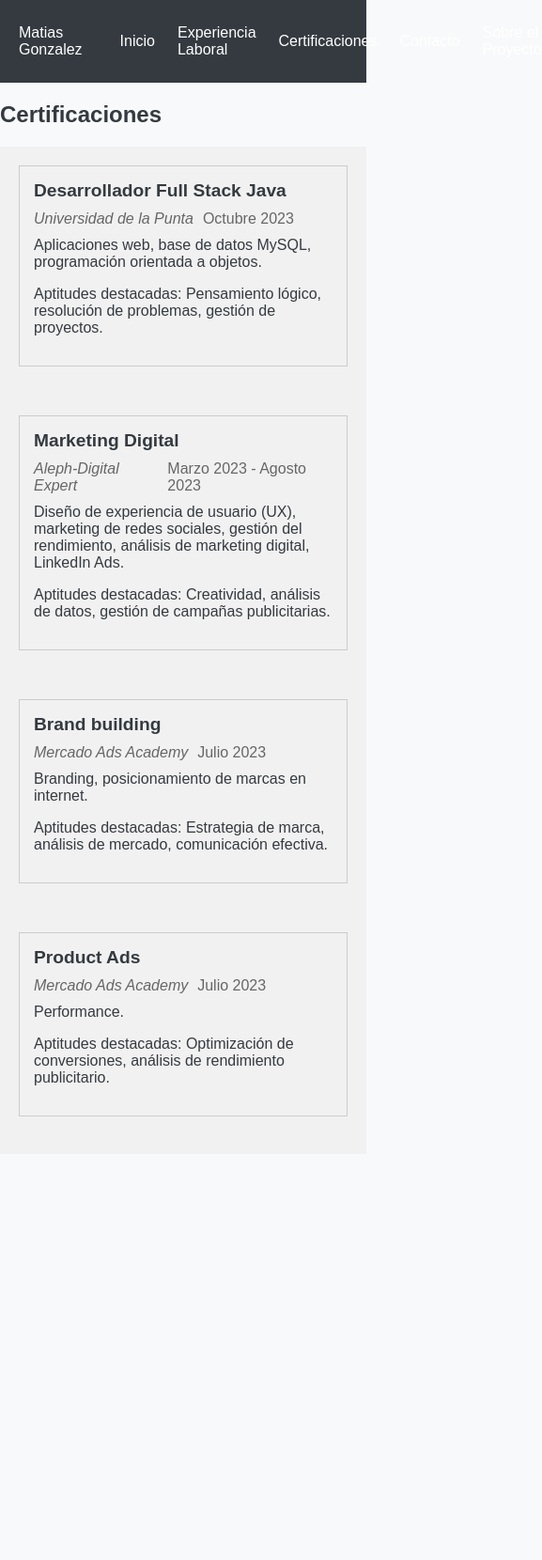
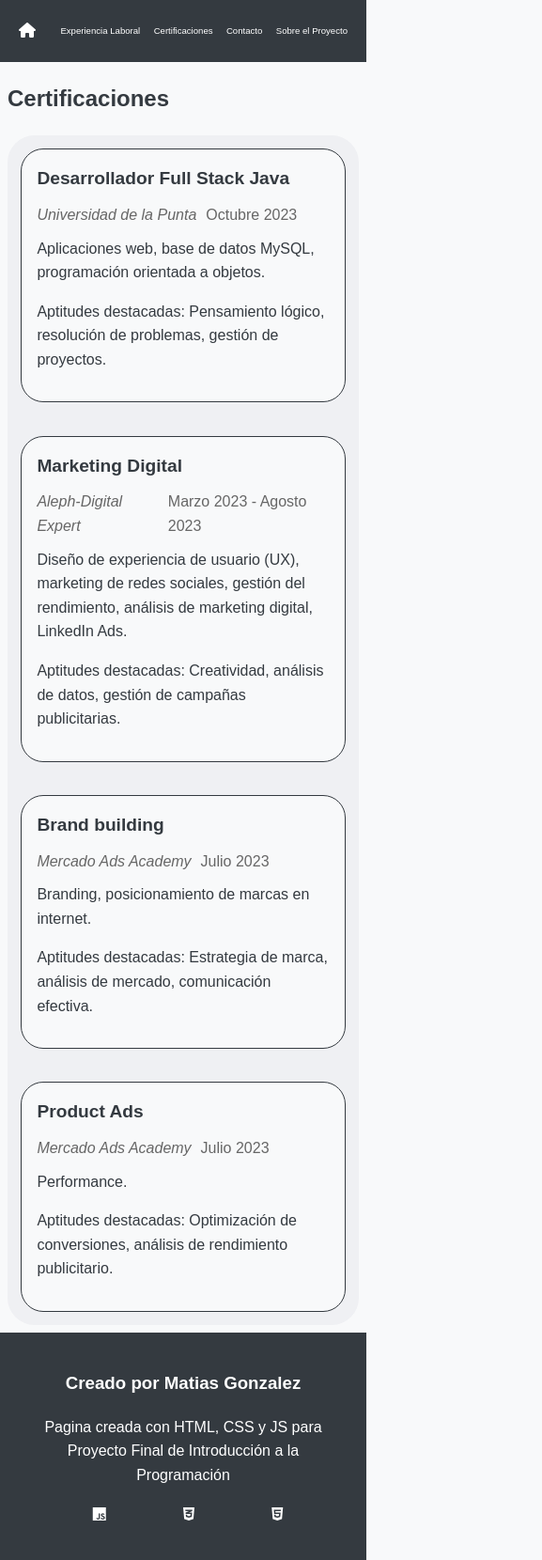
Before and after one commit to Junco2023/Curriculum, a plain HTML site: page Certificaciones/certificaciones.html in a window 390 px wide. Shown: the whole page at 94% size, 577 px wide, since content can reach past the window. Before the commit the page ends 1228 px from the top, so only its background shows below. Drawn offline with Linux system fonts and the light colour scheme.

Commit message:
Optimizacion

```diff
--- a/Certificaciones/certificaciones.html
+++ b/Certificaciones/certificaciones.html
@@ -10,12 +10,11 @@
 </head>
 
 <body>
-
+    <div class="container">
         <header>
-        <a href="index.html">Matias Gonzalez</a>
+            <a href="../index.html"><i class="fa-solid fa-house" style="color: #ffffff;"></i></a>
             <nav>
                 <ul>
-                <li><a href="../index.html">Inicio</a></li>
                     <li><a href="../ExperienciaLaboral/experienciaLaboral.html">Experiencia Laboral</a></li>
                     <li><a href="certificaciones.html">Certificaciones</a></li>
                     <li><a href="../Contacto/contacto.html">Contacto</a></li>
@@ -34,9 +33,11 @@
                             <div class="emisor">Universidad de la Punta</div>
                             <div class="fecha">Octubre 2023</div>
                         </div>
-                    <div class="resumen">Aplicaciones web, base de datos MySQL, programación orientada a objetos.</div>
+                        <div class="resumen">Aplicaciones web, base de datos MySQL, programación orientada a objetos.
+                        </div>
                         <div class="aptitudes">
-                        <p>Aptitudes destacadas: Pensamiento lógico, resolución de problemas, gestión de proyectos.</p>
+                            <p>Aptitudes destacadas: Pensamiento lógico, resolución de problemas, gestión de proyectos.
+                            </p>
                         </div>
                     </div>
 
@@ -46,9 +47,11 @@
                             <div class="emisor">Aleph-Digital Expert</div>
                             <div class="fecha">Marzo 2023 - Agosto 2023</div>
                         </div>
-                    <div class="resumen">Diseño de experiencia de usuario (UX), marketing de redes sociales, gestión del rendimiento, análisis de marketing digital, LinkedIn Ads.</div>
+                        <div class="resumen">Diseño de experiencia de usuario (UX), marketing de redes sociales, gestión
+                            del rendimiento, análisis de marketing digital, LinkedIn Ads.</div>
                         <div class="aptitudes">
-                        <p>Aptitudes destacadas: Creatividad, análisis de datos, gestión de campañas publicitarias.</p>
+                            <p>Aptitudes destacadas: Creatividad, análisis de datos, gestión de campañas publicitarias.
+                            </p>
                         </div>
                     </div>
 
@@ -60,7 +63,8 @@
                         </div>
                         <div class="resumen">Branding, posicionamiento de marcas en internet.</div>
                         <div class="aptitudes">
-                        <p>Aptitudes destacadas: Estrategia de marca, análisis de mercado, comunicación efectiva.</p>
+                            <p>Aptitudes destacadas: Estrategia de marca, análisis de mercado, comunicación efectiva.
+                            </p>
                         </div>
                     </div>
 
@@ -72,13 +76,27 @@
                         </div>
                         <div class="resumen">Performance.</div>
                         <div class="aptitudes">
-                        <p>Aptitudes destacadas: Optimización de conversiones, análisis de rendimiento publicitario.</p>
+                            <p>Aptitudes destacadas: Optimización de conversiones, análisis de rendimiento publicitario.
+                            </p>
                         </div>
                     </div>
                 </div>
             </section>
         </main>
-
+        <footer class="footer">
+            <div class="container">
+                <h3>Creado por Matias Gonzalez</h3>
+                <p>Pagina creada con HTML, CSS y JS para Proyecto Final de Introducción a la Programación</p>
+            </div>
+            <div class="logos">
+                <ul>
+                    <li><i class="fa-brands fa-js" style="color:white;"></i></li>
+                    <li><i class="fa-brands fa-css3-alt" style="color:white;"></i></li>
+                    <li><i class="fa-brands fa-html5" style="color:white;"></i></li>
+                </ul>
+            </div>
+        </footer>
+    </div>
 </body>
 
 </html>
--- a/Certificaciones/styles_certificaciones.css
+++ b/Certificaciones/styles_certificaciones.css
@@ -3,54 +3,80 @@ body {
     margin: 0;
     padding: 0;
     font-family: Arial, sans-serif;
-    background-color: #f8f9fa; /* Color de fondo principal */
-    color: #343a40; /* Color de texto principal */
+    line-height: 1.6;
+    background-color: #f8f9fa;
+    /* Color de fondo principal */
+    color: #343a40;
+    /* Color de texto principal */
 }
 
 ul {
-    list-style: none; /* Elimina los estilos de lista */
+    list-style: none;
+    /* Elimina los estilos de lista */
 }
 
 a {
-    text-decoration: none; /* Elimina el subrayado de los enlaces */
-    color: inherit; /* Hereda el color de texto del padre */
+    text-decoration: none;
+    /* Elimina el subrayado de los enlaces */
+    color: inherit;
+    /* Hereda el color de texto del padre */
 }
 
 /* Estilos para el encabezado */
-header {
+
+.container header {
+    margin: 0;
     display: flex;
-    background-color: #343a40; /* Color de fondo para el encabezado */
-    color: white; /* Color de texto para el encabezado */
+    background-color: #343a40;
+    /* Color de fondo para el encabezado */
+    color: white;
+    /* Color de texto para el encabezado */
+
     align-items: center;
     justify-content: space-between;
-    padding: 10px 20px;
+
 }
 
-nav ul {
+
+.container header nav ul {
+    margin: 0;
+    padding: 0;
     display: flex;
     align-items: center;
     justify-content: flex-end;
-    gap: 1.5em; /* Espacio entre elementos del menú */
+    gap: 1.5em;
+    /* Espacio entre elementos del menú */
 }
 
 /* Estilos para la sección Certificaciones */
+.seccion1{
+    margin: 1em;
+}
 .certificados {
     display: flex;
     flex-wrap: wrap;
-    background-color: #f1f1f1; /* Color de fondo para la sección de certificaciones */
-    gap: 2em; /* Espacio entre certificaciones */
-    padding: 20px;
-    margin-top: 20px;
+    background-color: #f1f1f1;
+    /* Color de fondo para la sección de certificaciones */
+    gap: 1em;
+    /* Espacio entre certificaciones */
+    padding: 0.3em;
+    border-radius: 1.8em;
+
 }
 
 .certificacion {
     display: flex;
     flex-direction: column;
-    border: 1px solid #ccc; /* Borde ligero */
-    padding: 15px;
-    max-width: 350px; /* Ancho máximo de la certificación */
-    width: 100%; /* Para ocupar el espacio disponible */
-    margin-bottom: 20px; /* Espacio inferior entre certificaciones */
+    border: 1px solid #ccc;
+    /* Borde ligero */
+    padding: 0.6em;
+    max-width: 350px;
+    /* Ancho máximo de la certificación */
+    width: 100%;
+    /* Para ocupar el espacio disponible */
+    margin: 0.6em;
+    /* Espacio inferior entre certificaciones */
+
 }
 
 .certificacion .nombre {
@@ -62,7 +88,8 @@ nav ul {
 .certificacion .emisores {
     display: flex;
     align-items: center;
-    gap: 10px; /* Espacio entre elementos */
+    gap: 10px;
+    /* Espacio entre elementos */
     margin-bottom: 10px;
 }
 
@@ -78,3 +105,73 @@ nav ul {
 .certificacion .Conocimientos {
     line-height: 1.6;
 }
+
+/*Footer*/
+/* Footer */
+.footer {
+    background-color: #343a40; /* Color de fondo para el pie de página */
+    color: white;
+    text-align: center;
+    padding: 20px;
+  }
+
+  .footer p {
+    margin: 0;
+  }
+
+  .footer a {
+    color: #ffffff; /* Color de enlace para el pie de página */
+    text-decoration: none;
+  }
+     /*Logo footer*/
+  .footer .logos ul{
+    display: flex;
+    align-items: center;
+    justify-content: space-around;
+    list-style: none;
+    width: 80%;
+  }
+
+
+@media (max-width :768px) {
+    body {
+        margin: 0;
+        padding: 0;
+    }
+
+    /*Header */
+    .container header {
+        margin: auto;
+        padding: 20px;
+
+    }
+
+    .container nav {
+        font-size: 0.6em;
+        margin-left: 2em;
+    }
+
+    .container ul {
+        display: flex;
+        align-items: center;
+        justify-content: space-between;
+        gap: 0.3em;
+    }
+    /*Seccion Certificaciones*/
+    .seccion1{
+        margin: 0.5em;
+    }
+    .certificados{
+        background-color: #eff0f3;
+        margin: 0;
+
+
+    }
+    .seccion1 .certificacion{
+       padding: 1em;
+       background-color: #f8f9fa;
+       border-radius: 1.5em;
+       border: 1px solid #343a40;
+    }
+
+}
--- a/Contacto/contacto.html
+++ b/Contacto/contacto.html
@@ -6,15 +6,15 @@
     <meta name="viewport" content="width=device-width, initial-scale=1.0">
     <link rel="stylesheet" href="styles.css">
     <title>Contacto - Matias Gonzalez</title>
+    <script src="https://kit.fontawesome.com/7fe52845e8.js" crossorigin="anonymous"></script>
 </head>
 
 <body>
     <div class="container">
         <header>
-            <a href="index.html">Matias Gonzalez</a>
+            <a href="../index.html"><i class="fa-solid fa-house" style="color: #ffffff;"></i></a>
             <nav>
                 <ul>
-                    <li><a href="../index.html">Inicio</a></li>
                     <li><a href="../ExperienciaLaboral/experienciaLaboral.html">Experiencia Laboral</a></li>
                     <li><a href="../Certificaciones/certificaciones.html">Certificaciones</a></li>
                     <li><a href="contacto.html">Contacto</a></li>
@@ -30,20 +30,33 @@
                 <form class="formulario-contacto">
                     <div class="campo-formulario">
                         <label for="nombre">Nombre:</label>
-                        <input type="text" id="nombre" name="nombre" required>
+                        <input type="text" id="nombre" name="nombre" placeholder="Ingrese su Nombre" required>
                     </div>
                     <div class="campo-formulario">
                         <label for="email">Email:</label>
-                        <input type="email" id="email" name="email" required>
+                        <input type="email" id="email" name="email" placeholder="esteEsMiCorreo@gmail.com" required>
                     </div>
                     <div class="campo-formulario">
                         <label for="mensaje">Mensaje:</label>
-                        <textarea id="mensaje" name="mensaje" rows="4" required></textarea>
+                        <textarea id="mensaje" name="mensaje" rows="4" placeholder="Deje un comentario " required></textarea>
                     </div>
                     <button type="submit">Enviar</button>
                 </form>
             </section>
         </main>
+        <footer class="footer">
+            <div class="container">
+                <h3>Creado por Matias Gonzalez</h3>
+                <p>Pagina creada con HTML, CSS y JS para Proyecto Final de Introducción a la Programación</p>
+                <div class="logos">
+                    <ul>
+                        <li><i class="fa-brands fa-js" style="color:white;"></i></li>
+                        <li><i class="fa-brands fa-css3-alt" style="color:white;"></i></li>
+                        <li><i class="fa-brands fa-html5" style="color:white;"></i></li>
+                    </ul>
+                </div>
+            </div>
+        </footer>
     </div>
 </body>
 
--- a/Contacto/styles.css
+++ b/Contacto/styles.css
@@ -6,19 +6,14 @@ body {
     background-color: #f0f0f0;
 }
 
-.container {
-    max-width: 1200px;
-    margin: 0 auto;
-    padding: 20px;
-}
 
 header {
     display: flex;
     justify-content: space-between;
     align-items: center;
-    background-color: gray;
-    padding: 10px 20px;
-    color: white;
+    background-color: #343a40;
+    padding: 0;
+    color: #f8f9fa;
 }
 
 header a {
@@ -27,7 +22,7 @@ header a {
     font-size: 1.5em;
 }
 
-nav ul {
+.container header nav ul {
     display: flex;
     list-style: none;
     gap: 1.5em;
@@ -62,12 +57,18 @@ main {
     margin: 0;
     font-size: 1.1em;
     color: #555;
+    padding: 0.25em;
+    border: 0.3px solid #383a40;
+    border-radius: 0.4em;
 }
 
 .formulario-contacto {
     display: flex;
     flex-direction: column;
     gap: 15px;
+    padding: 1em;
+    background-color: #f8f9fa;
+
 }
 
 .campo-formulario {
@@ -110,3 +111,40 @@ button {
 button:hover {
     background-color: #0056b3;
 }
+
+/* Footer */
+.footer {
+    background-color: #343a40; /* Color de fondo para el pie de página */
+    color: white;
+    text-align: center;
+    padding: 20px;
+  }
+
+  .footer p {
+    margin: 0;
+  }
+
+  .footer a {
+    color: #ffffff; /* Color de enlace para el pie de página */
+    text-decoration: none;
+  }
+     /*Logo footer*/
+  .footer .logos ul{
+    display: flex;
+    align-items: center;
+    justify-content: space-around;
+    list-style: none;
+    width: 80%;
+  }
+  @media(max-width :768px){
+
+    /* header */
+    .container header{
+        font-size: 0.5em;
+    }
+    /*  formulario  */
+     .aviso p{
+        padding: 0.13em;
+        text-align: center;
+     }
+  }
--- a/ExperienciaLaboral/styles.css
+++ b/ExperienciaLaboral/styles.css
@@ -1,60 +1,43 @@
-/* Reset y estilos generales */
 /* Estilos generales */
-
-  /* Header */
 body {
     margin: 0;
     padding: 0;
     font-family: 'Arial', sans-serif;
-    /*line-height: 1.6;*/
+    line-height: 1.6;
     background-color: #f8f9fa; /* Color de fondo principal */
     color: #343a40; /* Color de texto principal */
-    border-style: groove;
   }
 
-.container {
-
-    margin: 0 ;
-    padding: 0;
-}
-
+  /* Header */
   header {
-    display: flex;
-    align-items: center;
-    justify-content: space-between;
+    display: flex ;
     background-color: #343a40; /* Color de fondo para el encabezado */
     color: white;
     padding: 10px 0;
+    align-items: center;
+    justify-content: space-between;
+
   }
 
   header a {
     color: white;
     text-decoration: none;
-    font-size: 1.5rem;
-
+  }
+  .container header nav ul {
+    list-style-type: none;
+    padding: 0;
+    margin: 0;
+    display: flex;
+    justify-content: flex-end;
 
   }
 
-nav ul {
 
-    padding: 0;
-    margin: 0;
-    list-style: none;
-    display: flex;
-    justify-content: flex-end;
+  header nav ul li {
+    display: inline;
+    margin-left: 3em;
   }
 
-nav ul li {
-    display: inline;
-
-    margin-right: 20px;
-}
-
-nav ul li a {
-    color: #fff;
-    text-decoration: none;
-    font-size: 1.2rem;
-}
 
 main {
     margin-top: 20px;
@@ -133,7 +116,17 @@ main {
 }
 
 @media (max-width: 768px) {
+/*Header*/
 
+
+
+.container  nav ul{
+    font-size: 0.6em;
+}
+    .experiencia .detalles{
+        display: block;
+        text-align: center;
+    }
 
     .experiencias {
         grid-template-columns: 1fr;
--- a/Proyecto/styles.css
+++ b/Proyecto/styles.css
@@ -8,33 +8,37 @@ body {
   color: #343a40;
 }
 
-.container {
-  width: 80%;
-  margin: auto;
-  padding: 20px;
-}
+
 
 /* Header */
 .header {
+  display: flex;
   background-color: #343a40;
-  color: white;
-  padding: 10px 0;
+  color: #f8f9fa;
+  align-items: center;
+  justify-content: space-between;
+
+}
+
+.header nav {
+  margin-left: 1em;
 }
 
 .header a {
   color: white;
   text-decoration: none;
+  margin-left: 0.1em;
 }
 
 .header nav ul {
+  display: flex;
   list-style-type: none;
-  padding: 0;
-  margin: 0;
+  gap: 1em;
 }
 
 .header nav ul li {
   display: inline;
-  margin-right: 20px;
+  margin-right: 1em;
 }
 
 /* Sección Descripción del Proyecto */
@@ -53,8 +57,10 @@ body {
 }
 
 /* Footer */
+/* Footer */
 .footer {
   background-color: #343a40;
+  /* Color de fondo para el pie de página */
   color: white;
   text-align: center;
   padding: 20px;
@@ -66,14 +72,27 @@ body {
 
 .footer a {
   color: #ffffff;
+  /* Color de enlace para el pie de página */
   text-decoration: none;
 }
+
+/*Logo footer*/
+.footer .logos ul {
+  display: flex;
+  align-items: center;
+  justify-content: space-around;
+  list-style: none;
+  width: 80%;
+}
+
 /* Estilos para la sección de habilidades y aptitudes */
 .aptitudes-Proyecto {
-    background-color: #f1f1f1; /* Color de fondo para la sección */
+  background-color: #f1f1f1;
+  /* Color de fondo para la sección */
   padding: 30px;
   margin-top: 20px;
-    border: 1px solid #ccc; /* Borde ligero */
+  border: 1px solid #ccc;
+  /* Borde ligero */
 }
 
 .listadoAptitudes {
@@ -85,15 +104,19 @@ body {
 .habilidades {
   flex: 1;
   padding: 20px;
-    background-color: #ffffff; /* Color de fondo para cada sección de habilidades */
-    border: 1px solid #ced4da; /* Borde ligero */
+  background-color: #ffffff;
+  /* Color de fondo para cada sección de habilidades */
+  border: 1px solid #ced4da;
+  /* Borde ligero */
   border-radius: 8px;
   text-align: center;
-    box-shadow: 0 0 5px rgba(0, 0, 0, 0.1); /* Sombra ligera */
+  box-shadow: 0 0 5px rgba(0, 0, 0, 0.1);
+  /* Sombra ligera */
 }
 
 .habilidades h3 {
-    color: #343a40; /* Color de texto principal */
+  color: #343a40;
+  /* Color de texto principal */
   margin-bottom: 10px;
 }
 
@@ -103,12 +126,22 @@ body {
 }
 
 .habilidades ul li {
-    color: #6c757d; /* Color de texto secundario */
+  color: #6c757d;
+  /* Color de texto secundario */
   margin-bottom: 8px;
 }
 
 /* Media query para pantallas más pequeñas */
 @media (max-width: 768px) {
+  /* Header*/
+  .header ul{
+    font-size: 0.6em;
+    gap: 0.1em;
+  }
+
+  /**/
+
+
   .listadoAptitudes {
     flex-direction: column;
   }
--- a/styles.css
+++ b/styles.css
@@ -23,16 +23,16 @@ body {
 .header a {
   color: white;
   text-decoration: none;
-  border:1px solid red;
 }
-.header .container nav ul {
+.container .header nav ul {
   list-style-type: none;
   padding: 0;
   margin: 0;
   display: flex;
   justify-content: flex-end;
-  border-style: double;
+
 }
+
 
 .header nav ul li {
   display: inline;
@@ -161,22 +161,27 @@ color:#343a40
   padding: 30px;
   margin-top: 20px;
   border: 1px solid #dee2e6;
+
 }
 .categoriasProgramas{
   display: flex;
   flex-wrap: wrap;
  justify-content: space-between;
+ background-color: #f9f9f9;
 }
 
  .seccion{
-  flex-direction: column;
+  flex-direction: row;
+  /*
   max-width: 250px;
   width: 250px;
+  */
   align-items: center;
   padding: 10px;
   margin-top: 10px;
   border-radius: 20px;
   border: 1px solid #343a40;
+
 }
 
 /* Sección Experiencia Laboral */
@@ -261,7 +266,14 @@ color:#343a40
   color: #ffffff; /* Color de enlace para el pie de página */
   text-decoration: none;
 }
-
+   /*Logo footer*/
+.footer .logos ul{
+  display: flex;
+  align-items: center;
+  justify-content: space-around;
+  list-style: none;
+  width: 80%;
+}
 /* Media query para pantallas más pequeñas */
 @media (max-width: 768px) {
   body{
@@ -272,14 +284,17 @@ color:#343a40
 
   /*Seccion Datos Personales y Estudios */
   .section-personal-info{
-    display: block;
+    display: flex;
     align-items: center;
+    flex-direction: column;
+
   }
 
   .datos{
     margin: 0 auto;
     margin-top: 30px;
     margin-bottom: 20px;
+    text-align: center;
   }
   .datos h3 {
     position: absolute;
@@ -292,13 +307,47 @@ color:#343a40
   }
   /*Seccion Programas*/
   .programas .categoriasProgramas .seccion{
-    max-width: 180px;
-    max-height: 200px;
+    margin: 0.3em 0.5em;
 
   }
 
 
 }
+/**/
+@media(max-width:575.98px){
+  body{
+    background-color: red;
+  }
+/*Seccion Acerca de mi */
+ .section-about{
+  display: block;
+ }
+
+.container nav{
+  margin-left: 5em;
+  font-size: 0.6em;
+}
+  /*Secion Informacion Personal*/
+  .section-personal-info{
+    display: flex;
+    align-items: center;
+    flex-direction: column;
+    background-color: #f9f9f9;
+
+  }
+  .datos{
+    width: 75%;
+  }
+  /*programas*/
+  .programas{
+    display: flex;
+    flex-direction: column;
+  }
+ .categoriasProgramas .seccion{
+  width: 90%;
+ }
+}
+
 
 /* Estilos adicionales */
 .aleatorio {
```
Also changed, not shown: ExperienciaLaboral/experienciaLaboral.html (+2 -1 lines), Proyecto/proyecto.html (+21 -11 lines), index.html (+7 -7 lines). Lines whose indentation alone changed are shown as unchanged.
